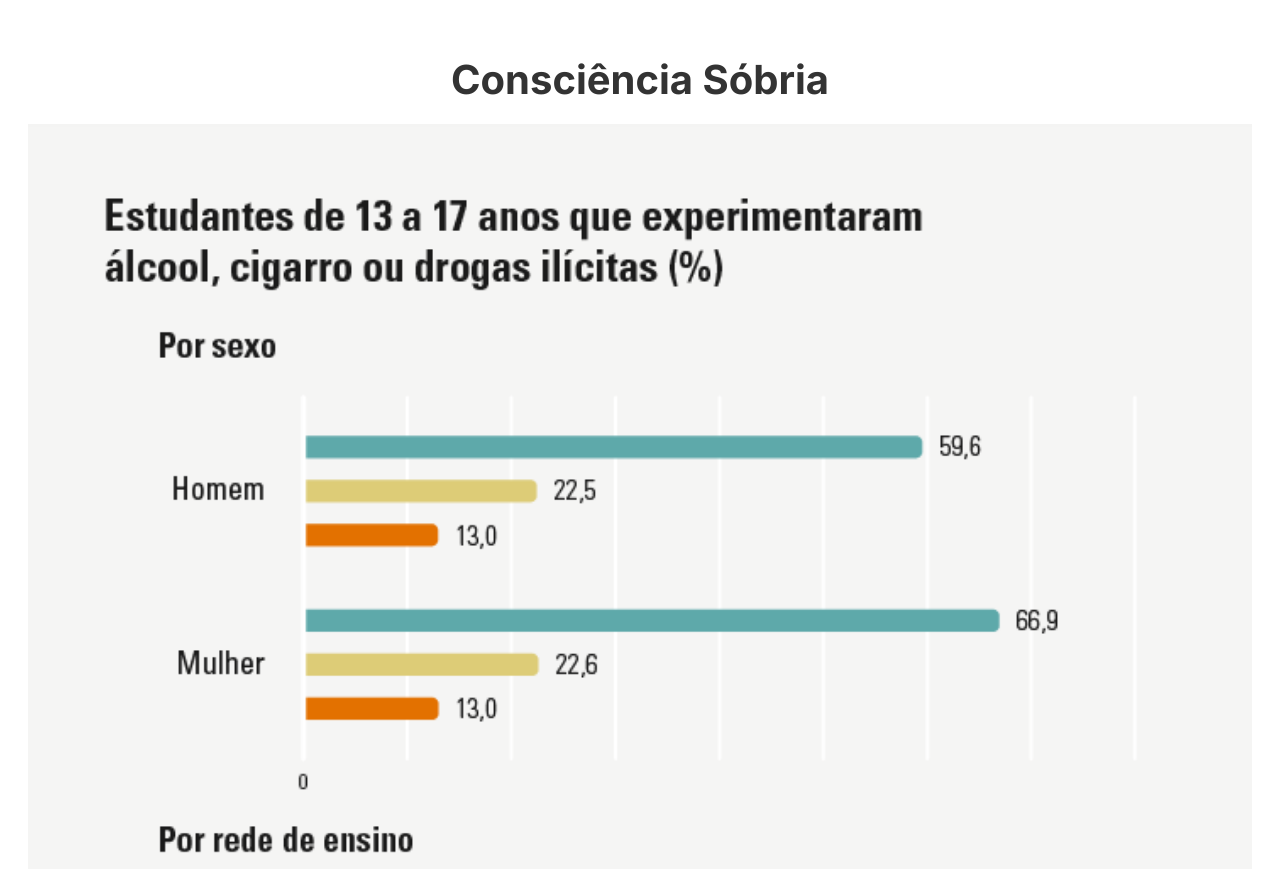
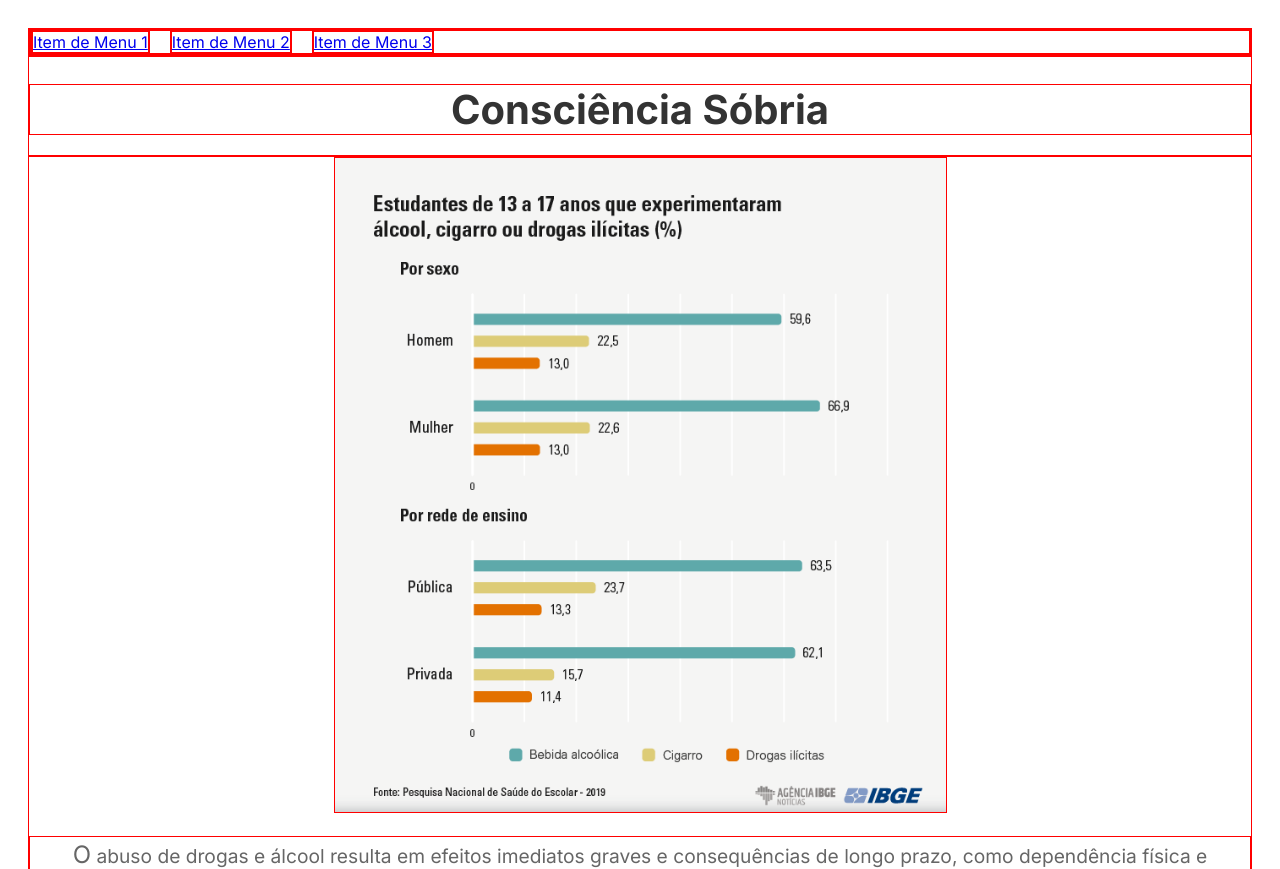
Before and after one commit to jean-pazzini/projeto-web, a Next.js app: page / in a window 1280 px wide. Shown: the top 869 px of the page. Built offline with nearby package versions, Linux system fonts and the light colour scheme.

Commit message:
atualizando

```diff
--- a/src/app/globals.css
+++ b/src/app/globals.css
@@ -1,7 +1,33 @@
+.telaInicial *{
+  border: 1px solid red;
+}
+
+
 .telaInicial {
   text-align: center;
   padding: 20px;
+
 }
+.header {
+          display: flex;
+          justify-content: space-between;
+          align-items: center;
+          padding: 10px;
+        }
+
+        .menu ul {
+          list-style: none;
+          padding: 0;
+          margin: 0;
+          display: flex;
+        }
+
+        .menu ul li {
+          margin-right: 20px;
+        }
+
+        .menu ul li:last-child {
+          margin-right: 0;}
 
 .titulo {
   font-size: 2.5rem;
@@ -10,8 +36,8 @@
 }
 
 .ft01 {
-  width: 100%;
-  height: 200%;
+  width: 50%;
+  height: 100%;
   object-fit: cover;
   object-position: bottom;
 }
--- a/src/app/page.js
+++ b/src/app/page.js
@@ -6,8 +6,18 @@ export default function Home() {
   return (
     <div className="telaInicial">
       <header>
+        {/* Menu dentro do cabeçalho */}
+        <nav className="menu">
+          <ul>
+            <li><a href="gipage.js">Item de Menu 1</a></li>
+            <li><a href="#">Item de Menu 2</a></li>
+            <li><a href="#">Item de Menu 3</a></li>
+          </ul>
+        </nav>
+      </header>
+      <div>
         <h1 className="titulo">Consciência Sóbria</h1>
-      </header>
+      </div>
       <main>
         <Image src="/img1.png" width={600} height={100} className="ft01" />
 
```
Also changed, not shown: package.json (+5 -5 lines), src/app/page2.js (added), 1 other file (tests, documents, lock files or other folders).
